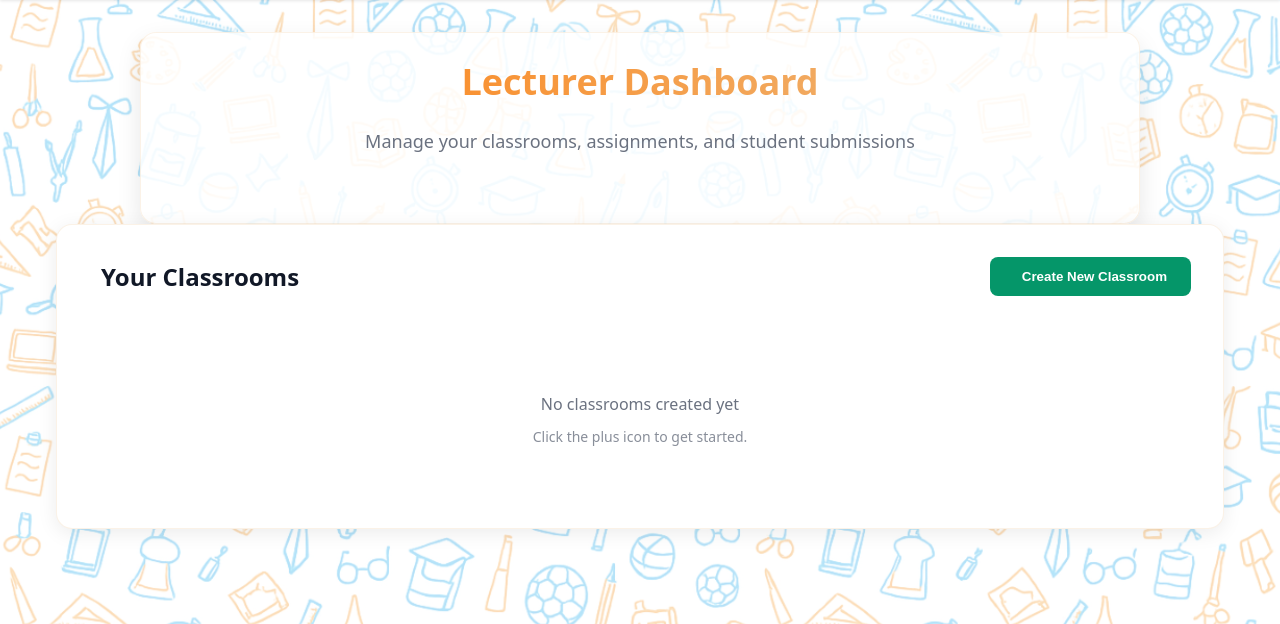
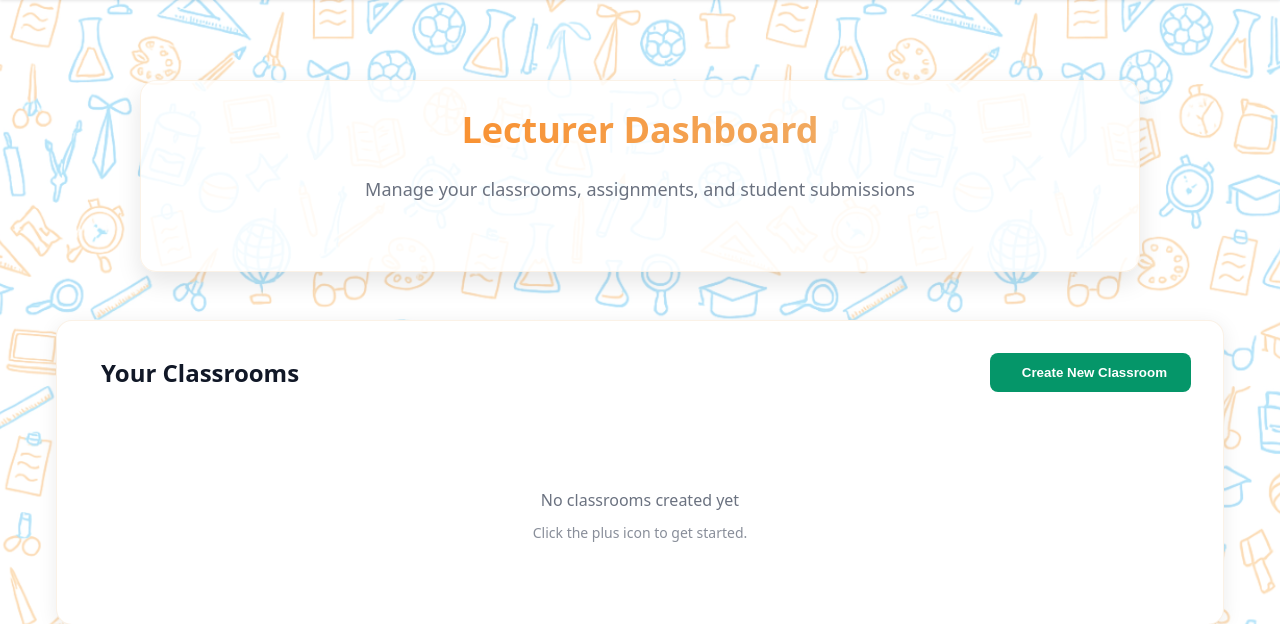
Before and after one commit to atqhftnh/copycat-checker, a Django app: page /lecturer/dashboard/ in a window 1280 px wide. Shown: the part 66-690 px from the top of the page. Run offline with Django 3.2, Linux system fonts and the light colour scheme; the visitor is signed in with stand-in values (Sample User, id 1); data that the repository does not hold is empty; parts of the project's set-up code (start-up, migrations or seed data) failed here and were passed over.

Commit message:
Several adjustment on templates

```diff
--- a/plag/templates/plag/static/lecturer_module.html
+++ b/plag/templates/plag/static/lecturer_module.html
@@ -13,6 +13,11 @@ Lecturer Dashboard - CopyCat Checker
         max-width: 1200px;
         margin: 0 auto;
         padding: 32px 16px;
+    }
+
+    .headerr {
+        padding: 48px 20px;
+        text-align: center;
     }
 
     .dashboard-header {
@@ -452,12 +457,14 @@ Lecturer Dashboard - CopyCat Checker
 <body class="has-background">
     <div class="lecturer-container">
         <!-- Header -->
-        <div class="dashboard-header">
-            <h1 class="dashboard-title">Lecturer Dashboard</h1>
-            <p class="dashboard-subtitle">
+        <section class="headerr">
+            <div class="dashboard-header">
+                <h1 class="dashboard-title">Lecturer Dashboard</h1>
+                <p class="dashboard-subtitle">
                 Manage your classrooms, assignments, and student submissions
-            </p>
-        </div>
+                </p>
+            </div>
+        </section>
 
         <!-- Classroom Section -->
         <div class="classroom-section">
```
Also changed, not shown: plag/templates/plag/static/homepage.html (+14 -4 lines), plag/templates/plag/static/index.html (+8 -0 lines).
